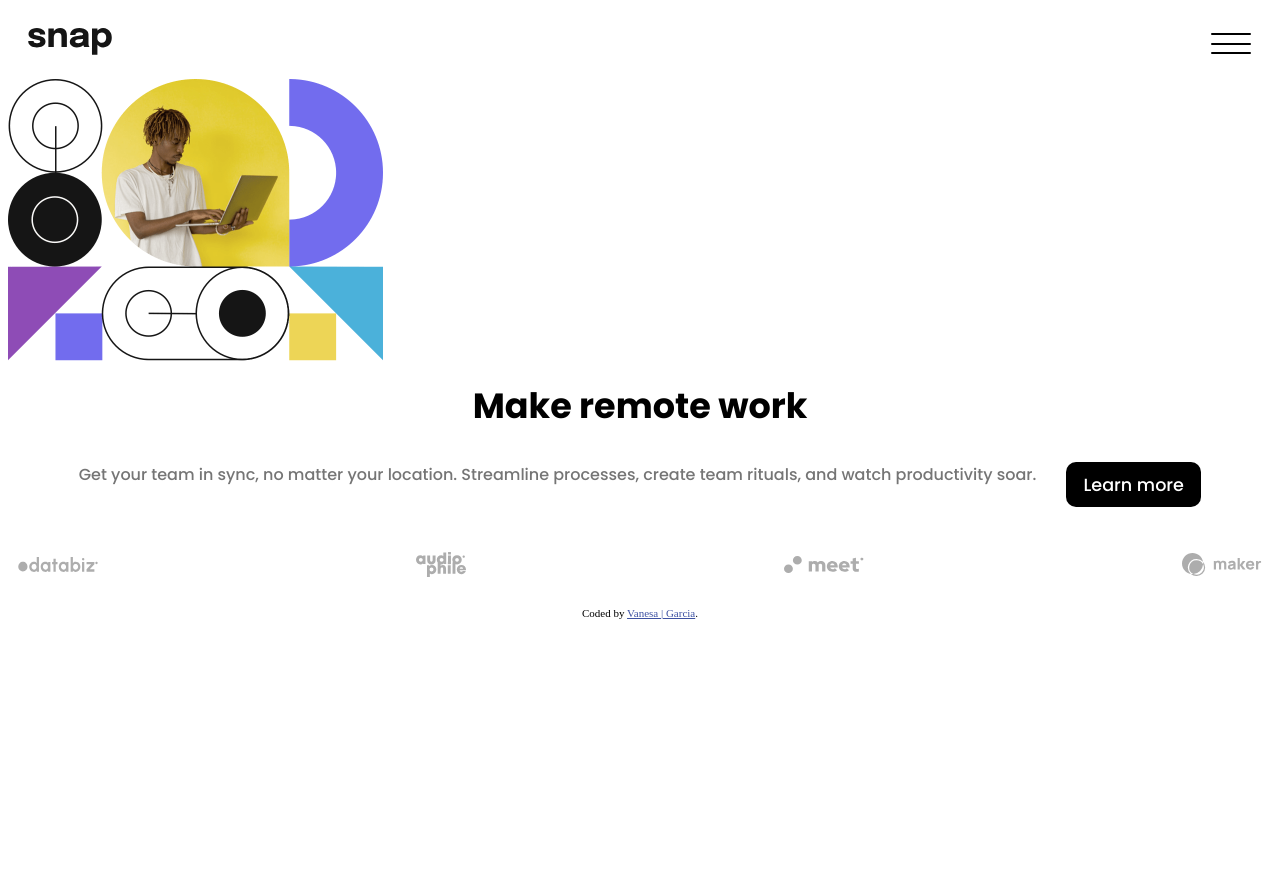
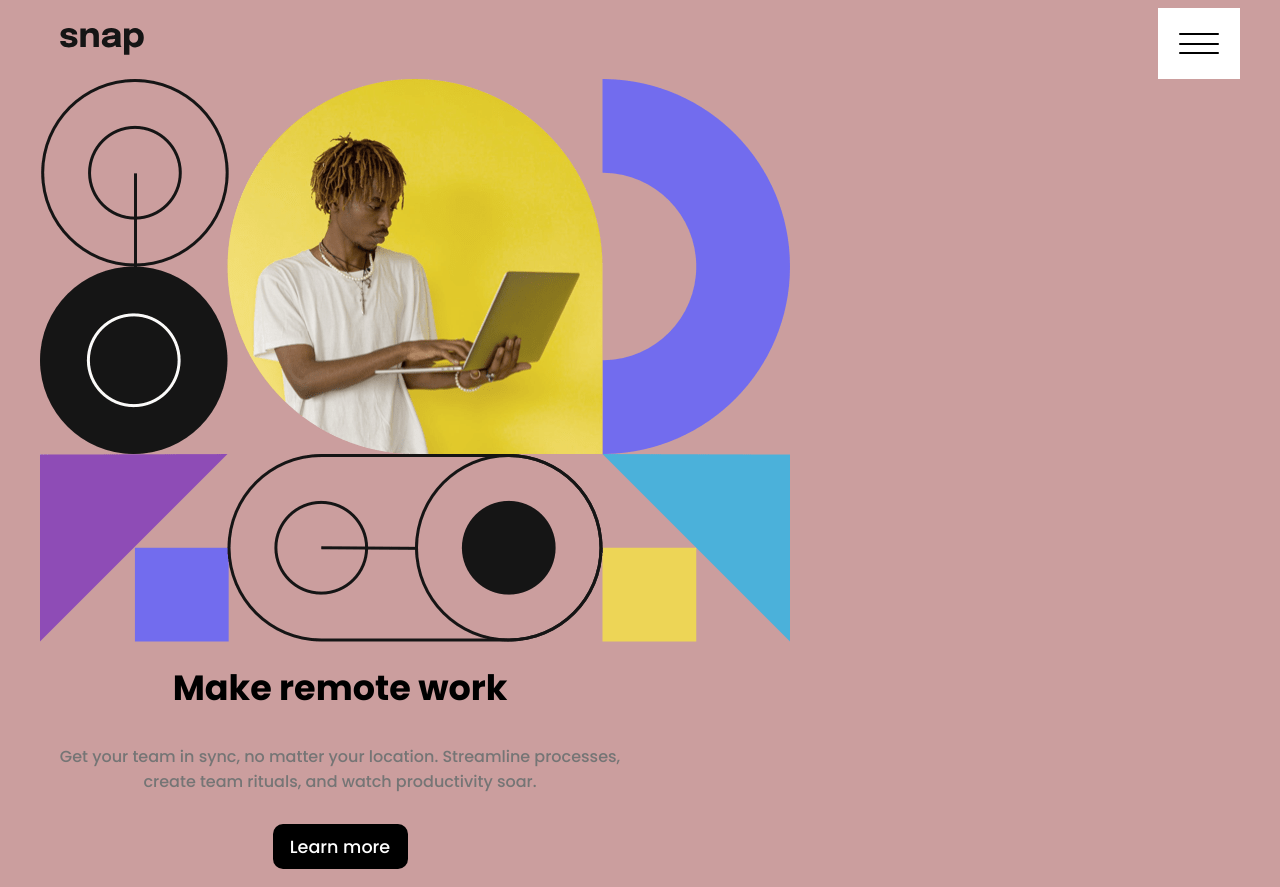
Before and after one commit to vanesa5/intro-with-dropdown-menu, a plain HTML site: page index.html in a window 1280 px wide. Shown: the top 887 px of the page. Before the commit the page ends 800 px from the top, so only its background shows below. Drawn offline with Linux system fonts and the light colour scheme.

Commit message:
style desktop

```diff
--- /dev/null
+++ b/styles/_desktop.scss
@@ -0,0 +1,27 @@
+@media only screen and (min-width:1200px) {
+    body{
+        max-width: 1200px ;
+        background-color: rgb(203, 158, 158);
+    }
+
+    // Section 2
+
+    .mobile-header-image{
+        display: none;
+    }
+    .desktop-header-image{
+        display: block;
+    }
+
+
+    // Section 3
+// Working left here
+    .intro{
+        width: 50%;
+        h1, p, button{
+            float: left;
+        }
+    }
+
+
+}
--- a/styles/_dropdown-menu.scss
+++ b/styles/_dropdown-menu.scss
@@ -10,6 +10,7 @@
         li{
             //border: 1px pink solid;
             height: auto;
+            line-height: 50px;
         }
 
         .features a, .company a{
--- a/styles/_mobile-menu.scss
+++ b/styles/_mobile-menu.scss
@@ -53,7 +53,8 @@
         }
         #register{
             border: black;
-            width: 135px;
+            width: 200px;
+            line-height: 40px;
             border-radius: 20px;
             border-style: solid;
             border-width: 1px;
--- a/styles/index.scss
+++ b/styles/index.scss
@@ -2,8 +2,8 @@
     @import "./mobile-menu";
     @import "./variables";
     @import "./mixins";
-
     @import "./dropdown-menu";
+    @import "./desktop";
 
 html{
     display: flex;
```
Also changed, not shown: styles/index.css, 1 other file.
